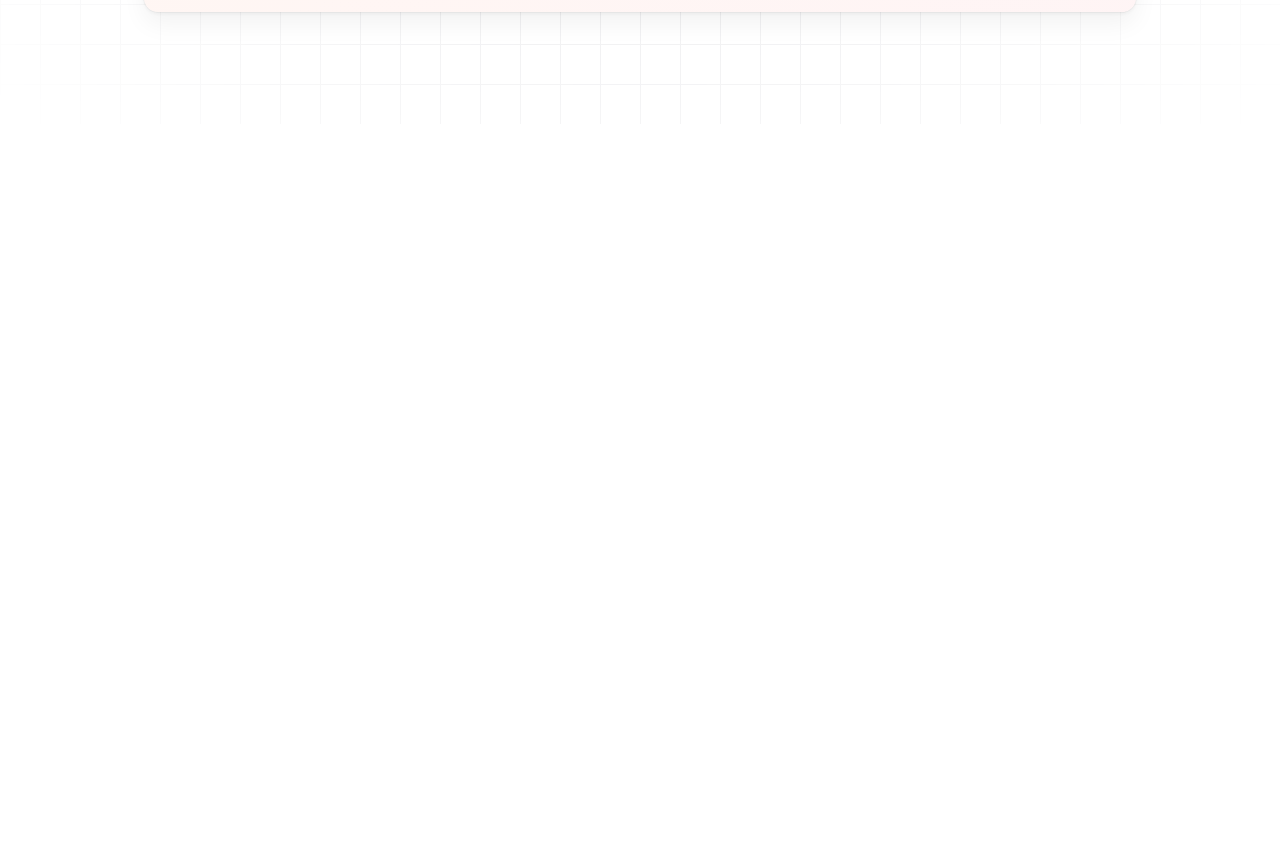
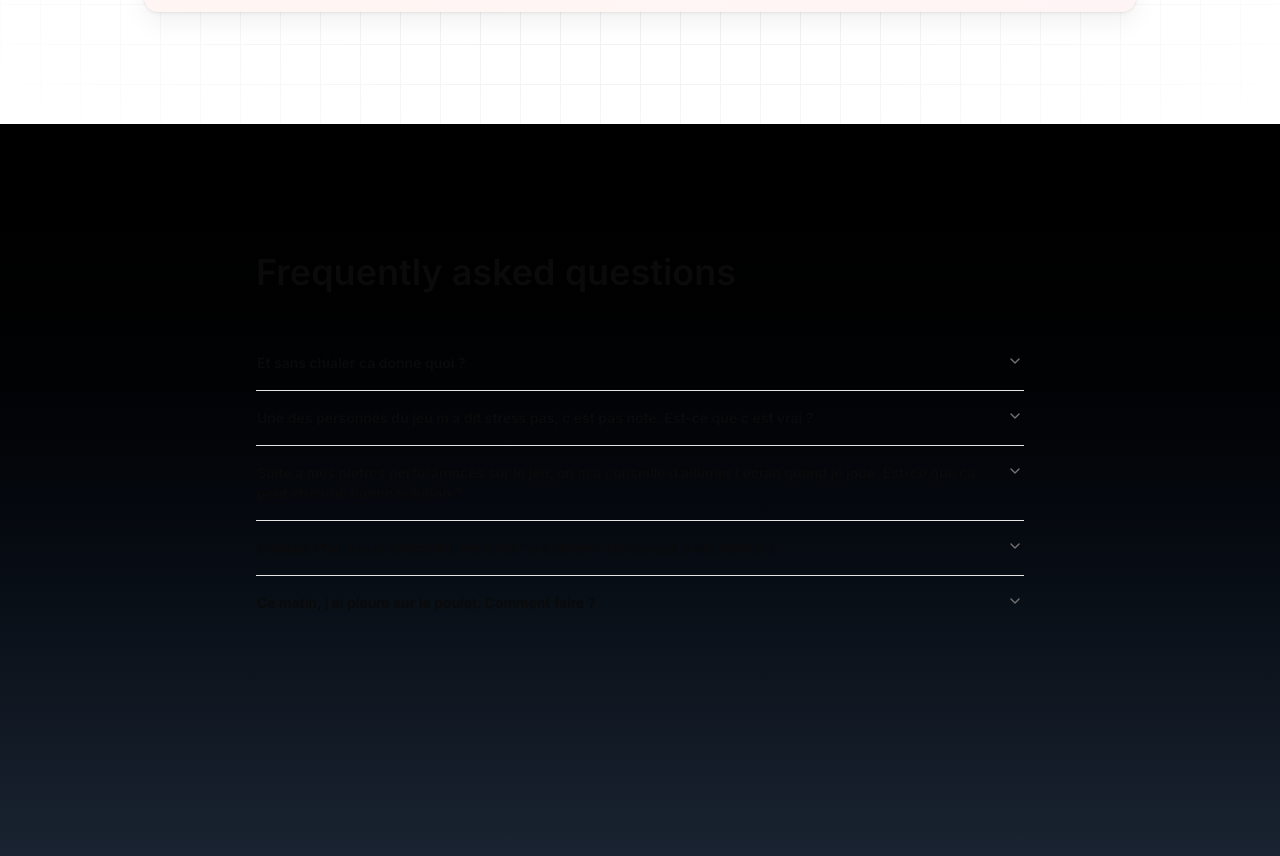
Before and after one commit to transcendence-survivors/frontend, a Next.js app: page /en/home in a window 1280 px wide. Shown: the part 956-1812 px from the top of the page. Before the commit the page ends 1080 px from the top, so only its background shows below. Built offline with nearby package versions, Linux system fonts and the light colour scheme.

Commit message:
feat : Added FAQ

```diff
--- a/src/app/[locale]/(landing)/home/page.tsx
+++ b/src/app/[locale]/(landing)/home/page.tsx
@@ -5,6 +5,7 @@ import { Menu, RocketIcon, Shield, ShieldCheckIcon } from 'lucide-react';
 import BurgerLandingDrawer from '@/components/layouts/Headers/BurgerLandingDrawer';
 import { GridBackground } from '@/components/ui/grid-background';
 import { BentoCard, BentoGrid } from '@/components/ui/bento-grid';
+import { Faq1 } from '@/components/ui/faq';
 
 const features = [
 	{
@@ -73,6 +74,9 @@ export default function Page() {
 					</BentoGrid>
 				</div>
 			</GridBackground>
+			<div className='bg-gradient-to-b from-black to-gray-800 min-h-screen'>
+				<Faq1></Faq1>
+			</div>
 		</main>
 	);
 }
--- /dev/null
+++ b/src/components/ui/accordion.tsx
@@ -0,0 +1,81 @@
+"use client"
+
+import * as React from "react"
+import { Accordion as AccordionPrimitive } from "radix-ui"
+
+import { cn } from "@libs/utils"
+import { ChevronDownIcon, ChevronUpIcon } from "lucide-react"
+
+function Accordion({
+  className,
+  ...props
+}: React.ComponentProps<typeof AccordionPrimitive.Root>) {
+  return (
+    <AccordionPrimitive.Root
+      data-slot="accordion"
+      className={cn("flex w-full flex-col", className)}
+      {...props}
+    />
+  )
+}
+
+function AccordionItem({
+  className,
+  ...props
+}: React.ComponentProps<typeof AccordionPrimitive.Item>) {
+  return (
+    <AccordionPrimitive.Item
+      data-slot="accordion-item"
+      className={cn("not-last:border-b", className)}
+      {...props}
+    />
+  )
+}
+
+function AccordionTrigger({
+  className,
+  children,
+  ...props
+}: React.ComponentProps<typeof AccordionPrimitive.Trigger>) {
+  return (
+    <AccordionPrimitive.Header className="flex">
+      <AccordionPrimitive.Trigger
+        data-slot="accordion-trigger"
+        className={cn(
+          "group/accordion-trigger relative flex flex-1 items-start justify-between rounded-md border border-transparent py-4 text-left text-sm font-medium transition-all outline-none hover:underline focus-visible:border-ring focus-visible:ring-3 focus-visible:ring-ring/50 focus-visible:after:border-ring disabled:pointer-events-none disabled:opacity-50 **:data-[slot=accordion-trigger-icon]:ml-auto **:data-[slot=accordion-trigger-icon]:size-4 **:data-[slot=accordion-trigger-icon]:text-muted-foreground",
+          className
+        )}
+        {...props}
+      >
+        {children}
+        <ChevronDownIcon data-slot="accordion-trigger-icon" className="pointer-events-none shrink-0 group-aria-expanded/accordion-trigger:hidden" />
+        <ChevronUpIcon data-slot="accordion-trigger-icon" className="pointer-events-none hidden shrink-0 group-aria-expanded/accordion-trigger:inline" />
+      </AccordionPrimitive.Trigger>
+    </AccordionPrimitive.Header>
+  )
+}
+
+function AccordionContent({
+  className,
+  children,
+  ...props
+}: React.ComponentProps<typeof AccordionPrimitive.Content>) {
+  return (
+    <AccordionPrimitive.Content
+      data-slot="accordion-content"
+      className="overflow-hidden text-sm data-open:animate-accordion-down data-closed:animate-accordion-up"
+      {...props}
+    >
+      <div
+        className={cn(
+          "h-(--radix-accordion-content-height) pt-0 pb-4 [&_a]:underline [&_a]:underline-offset-3 [&_a]:hover:text-foreground [&_p:not(:last-child)]:mb-4",
+          className
+        )}
+      >
+        {children}
+      </div>
+    </AccordionPrimitive.Content>
+  )
+}
+
+export { Accordion, AccordionItem, AccordionTrigger, AccordionContent }
--- /dev/null
+++ b/src/components/ui/faq.tsx
@@ -0,0 +1,81 @@
+import {
+	Accordion,
+	AccordionContent,
+	AccordionItem,
+	AccordionTrigger,
+} from '@/components/ui/accordion';
+import { cn } from '@/libs/utils';
+
+interface FaqItem {
+	id: string;
+	question: string;
+	answer: string;
+	className?: string;
+}
+
+interface Faq1Props {
+	heading?: string;
+	items?: FaqItem[];
+	className?: string;
+}
+
+const Faq1 = ({
+	heading = 'Frequently asked questions',
+	items = [
+		{
+			id: 'faq-1',
+			question: 'Et sans chialer ca donne quoi ?',
+			answer: 'La version sans les larmes est actuellement disponible en DLC payant. Sinon, tu peux essayer de cligner des yeux très vite, ça aide à masquer la vérité.',
+		},
+		{
+			id: 'faq-2',
+			question:
+				'Une des personnes du jeu m a dit stress pas, c est pas note. Est-ce que c est vrai ? ',
+			answer: 'C’est techniquement vrai, mais le jeu garde quand même une trace écrite de ton humiliation dans ses archives secrètes. Et tes ancêtres te regardent.',
+		},
+		{
+			id: 'faq-3',
+			question:
+				'Suite a mes pietres perforamnces sur le jeu, on m a conseille d allumer l ecran quand je joue. Est-ce que ca peut etre une bonne solution ? ',
+			answer: 'C est une piste intéressante à explorer, en effet. Allumer l écran te permettra de voir précisément à quel point tu rates tes actions, ce qui offre un confort visuel indéniable par rapport au fait de perdre dans le noir.',
+		},
+		{
+			id: 'faq-4',
+			question:
+				'Chaque PNJ que je rencontre me hurle "six seven". Est-ce que c est normal ?',
+			answer: 'Tout à fait normal. C est l accent local pour te rappeler ton ratio d éliminations moyen, ou alors ils essaient simplement de t indiquer la taille en pieds de l écart qui te sépare du niveau des autres joueurs..',
+		},
+		{
+			id: 'faq-5',
+			question: 'Ce matin, j ai pleure sur le poulet. Comment faire ?',
+			answer: 'Déjà, félicitations pour l assaisonnement original. Pour la suite, deux options : soit tu augmentes le temps de cuisson pour évaporer les larmes, soit tu manges le poulet frites directement dans le lit en position fœtale pour harmoniser l ambiance.',
+		},
+	],
+	className,
+}: Faq1Props) => {
+	return (
+		<section className={cn('py-32', className)}>
+			<div className='container'>
+				<div className='mx-auto max-w-3xl'>
+					<h1 className='mb-4 text-3xl font-semibold md:mb-11 md:text-4xl'>
+						{heading}
+					</h1>
+					<Accordion type='single' collapsible>
+						{items.map((item, index) => (
+							<AccordionItem key={index} value={`item-${index}`}>
+								<AccordionTrigger className='font-semibold hover:no-underline'>
+									{item.question}
+								</AccordionTrigger>
+								<AccordionContent className='text-muted-foreground'>
+									{item.answer}
+								</AccordionContent>
+							</AccordionItem>
+						))}
+					</Accordion>
+				</div>
+			</div>
+		</section>
+	);
+};
+
+export { Faq1 };
```
